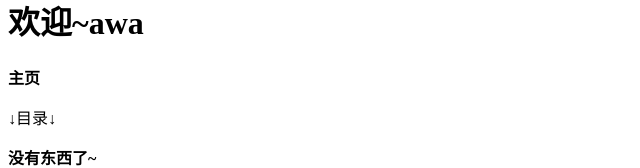
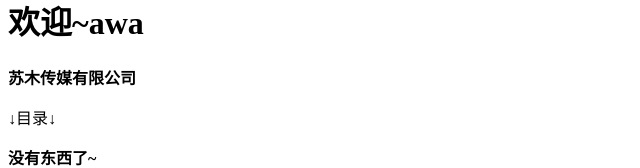
Before and after one commit to qyxwcnm/s, a plain HTML site: page index.html in a window 1280 px wide. Shown: the part 332-500 px from the top of the page, without its empty margins (0-640 px from the left). Drawn offline with Linux system fonts and the light colour scheme.

Commit message:
Update index.html
Signed-off-by: qyxwcnm <482154817@qq.com>

```diff
--- a/index.html
+++ b/index.html
@@ -6,7 +6,7 @@
     <p>
       <img src="https://img.wjwj.top/2024/12/09/5dc1b291a207ee895298c96bee50b54c.jpg" alt="0" border="0">
         <h1>欢迎~awa</h1>
-        <p><strong>主页</strong></p>
+        <p><strong>苏木传媒有限公司</strong></p>
         <p>↓目录↓</p>
     </p>
   </p>
```
